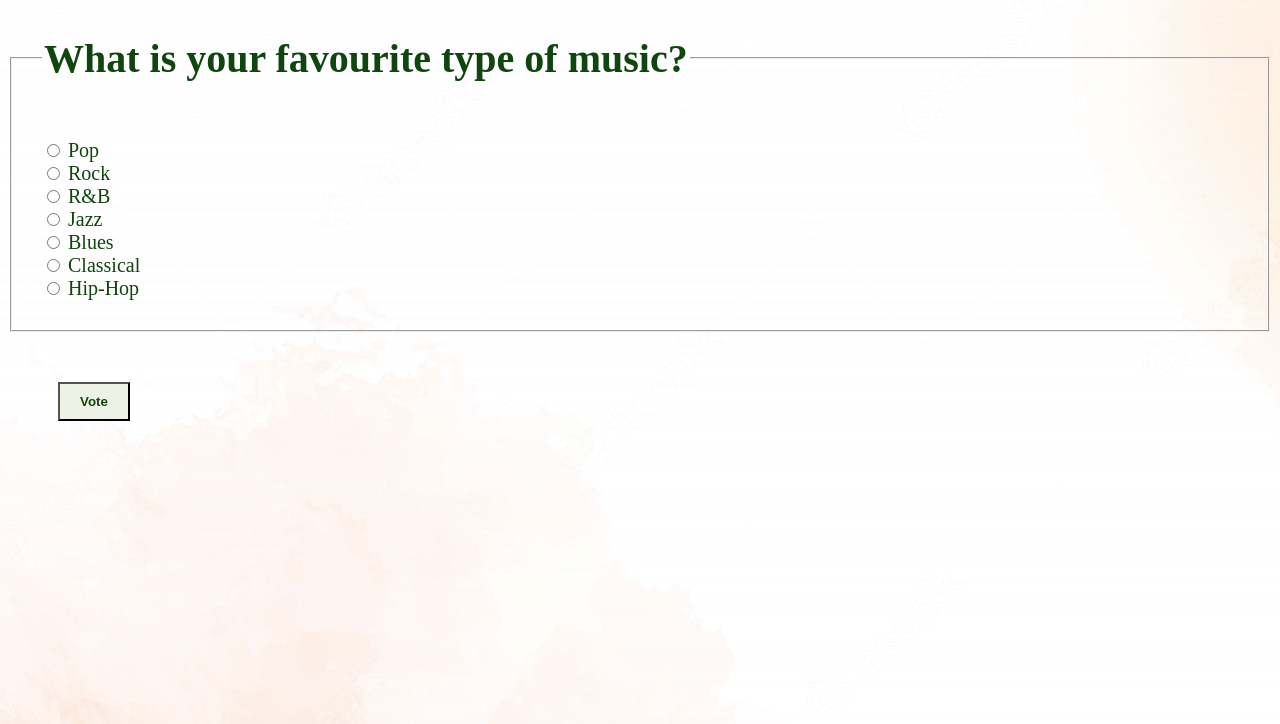
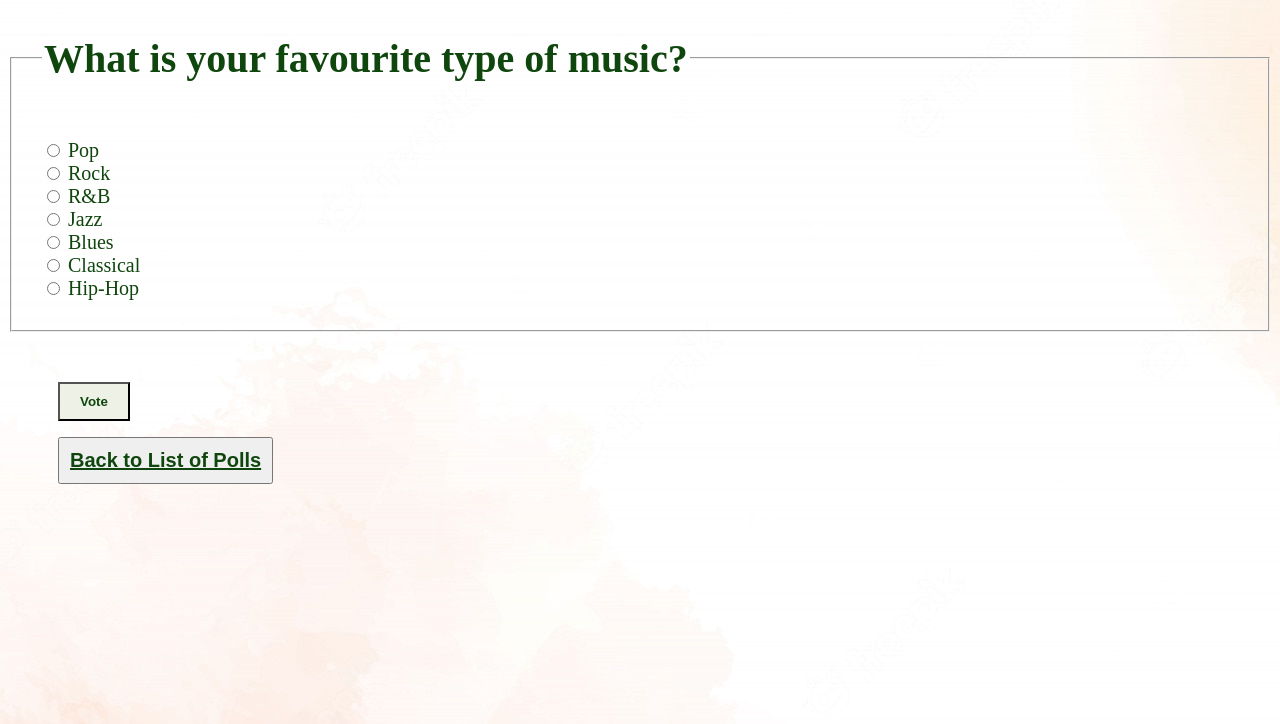
Before and after one commit to natekrth/ku-poll, a Django app: page /polls/6/ in a window 1280 px wide. Shown: the top 724 px of the page. Run offline with Django 4.2, Linux system fonts and the light colour scheme; data comes from the database, SQL or seed files in the repository.

Commit message:
add back to list of polls

```diff
--- a/polls/templates/polls/detail.html
+++ b/polls/templates/polls/detail.html
@@ -14,3 +14,5 @@
     </fieldset>
     <input type="submit" value="Vote" id="button">
     </form>
+
+    <button id="back-button"><a id="button-text" href="{% url 'polls:index' %}">Back to List of Polls</a></button>
```
